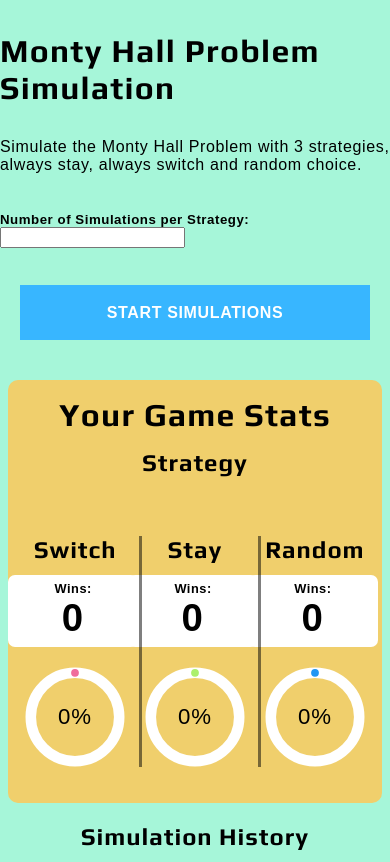
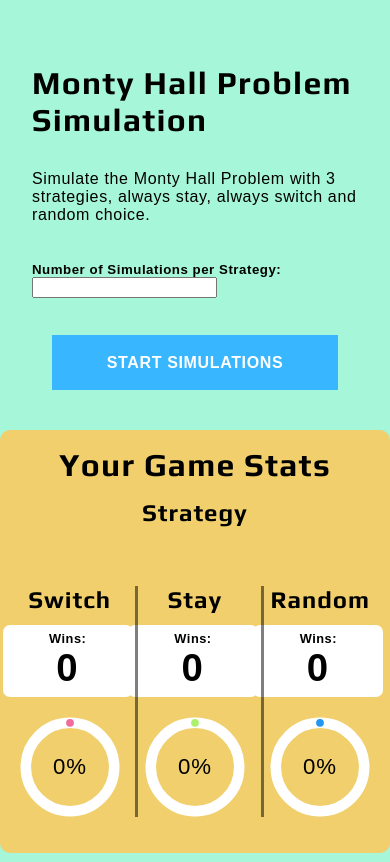
Before and after one commit to HelleFH/monty-hall-simulation, a Flask app: page / in a window 390 px wide. Shown: the top 862 px of the page. Run offline with Flask 3, Linux system fonts and the light colour scheme; some web fonts are replaced.

Commit message:
Update style.css

```diff
--- a/static/style.css
+++ b/static/style.css
@@ -14,7 +14,7 @@ body {
   font-family: "Signika Negative", sans-serif;
   font-weight: 300;
   margin: 0;
-  padding: 0;
+  padding: 2em;
   background-color: rgb(108, 240, 193, 0.6);
   display: flex;
   flex-direction: column;
@@ -255,6 +255,6 @@ z-index:1;
 
 @media only screen and (max-width: 800px) {
 #stats {
-  width: 96%;
+  width: 100vw;
 }
 }
```
